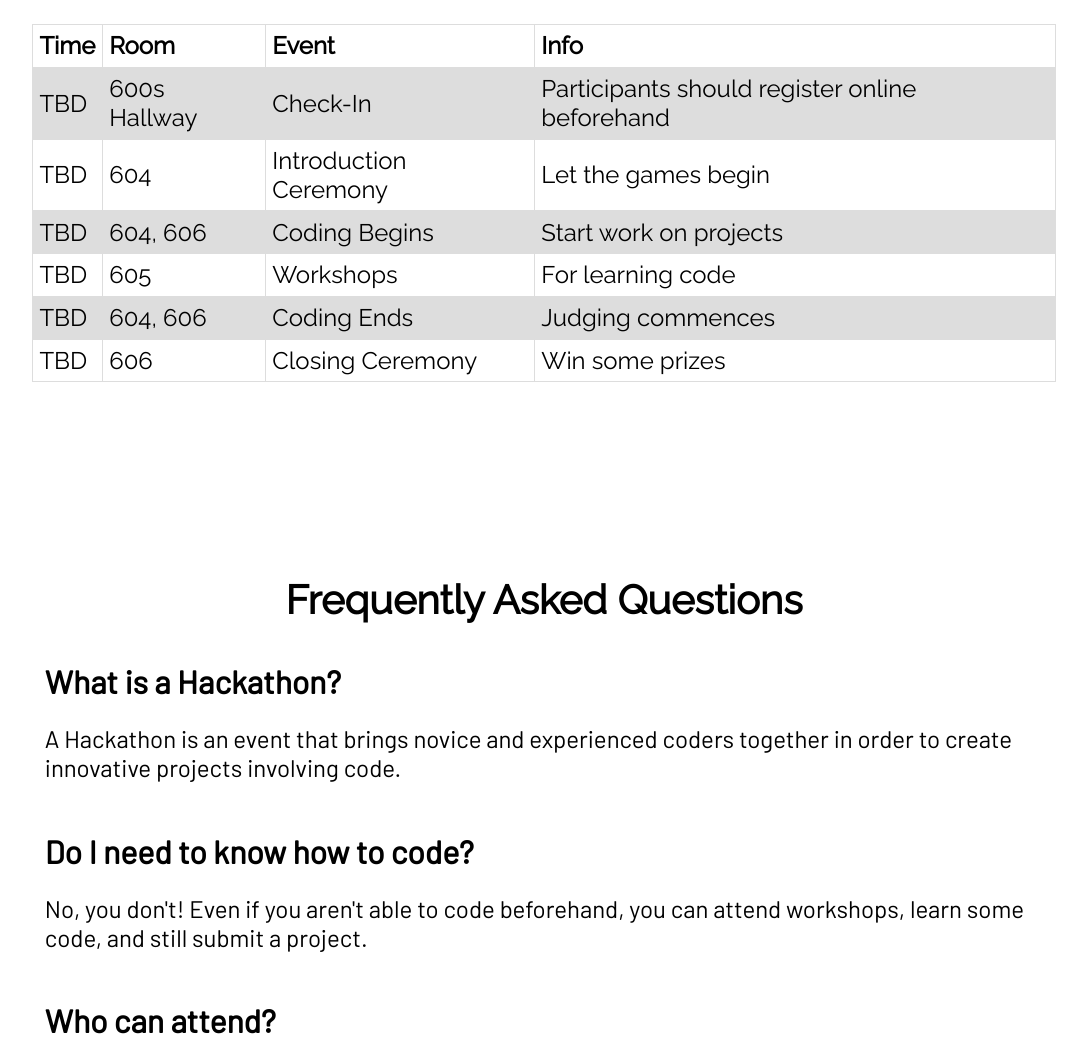
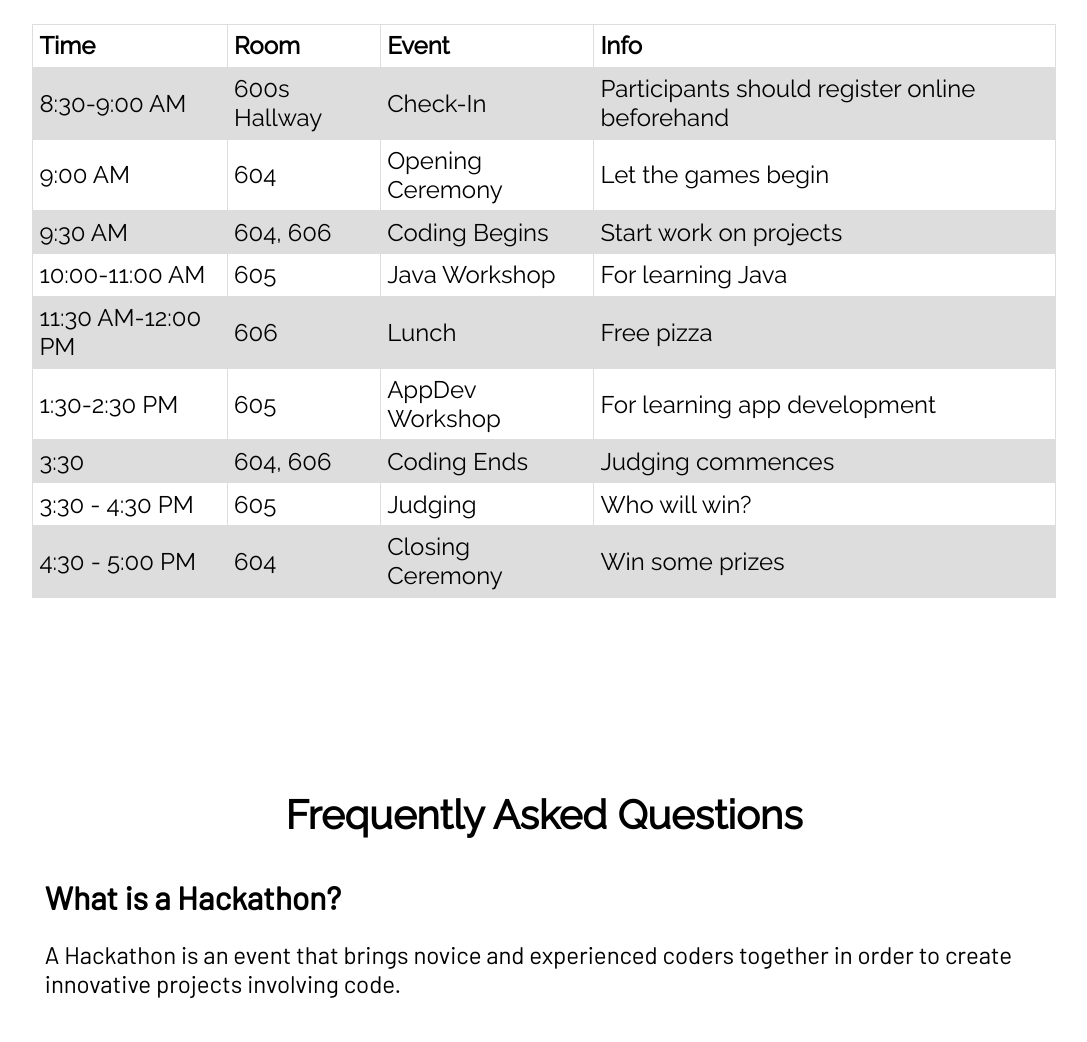
Before and after one commit to hocohacks/hocohacks.github.io, a plain HTML site: page index.html in a window 1280 px wide. Shown: the part 1535-2577 px from the top of the page, without its empty margins (96-1183 px from the left). Drawn offline with nearby package versions, Linux system fonts and the light colour scheme; a script that the page names is missing.

Commit message:
Info Update
Updated faq and schedule

```diff
--- a/index.html
+++ b/index.html
@@ -44,38 +44,56 @@
                         <th>Info</th>
                     </tr>
                     <tr>
-                        <td>TBD</td>
+                        <td>8:30-9:00 AM</td>
                         <td>600s Hallway</td>
                         <td>Check-In</td>
                         <td>Participants should register online beforehand</td>
                     </tr>
                     <tr>
-                        <td>TBD</td>
+                        <td>9:00 AM</td>
                         <td>604</td>
-                        <td>Introduction Ceremony</td>
+                        <td>Opening Ceremony</td>
                         <td>Let the games begin</td>
                     </tr>
                     <tr>
-                        <td>TBD</td>
+                        <td>9:30 AM</td>
                         <td>604, 606</td>
                         <td>Coding Begins</td>
                         <td>Start work on projects</td>
                     </tr>
                     <tr>
-                        <td>TBD</td>
+                        <td>10:00-11:00 AM</td>
                         <td>605</td>
-                        <td>Workshops</td>
-                        <td>For learning code</td>
+                        <td>Java Workshop</td>
+                        <td>For learning Java</td>
                     </tr>
                     <tr>
-                        <td>TBD</td>
+                        <td>11:30 AM-12:00 PM</td>
+                        <td>606</td>
+                        <td>Lunch</td>
+                        <td>Free pizza</td>
+                    </tr>
+                    <tr>
+                        <td>1:30-2:30 PM</td>
+                        <td>605</td>
+                        <td>AppDev Workshop</td>
+                        <td>For learning app development</td>
+                    </tr>
+                    <tr>
+                        <td>3:30</td>
                         <td>604, 606</td>
                         <td>Coding Ends</td>
                         <td>Judging commences</td>
                     </tr>
                     <tr>
-                        <td>TBD</td>
-                        <td>606</td>
+                        <td>3:30 - 4:30 PM</td>
+                        <td>605</td>
+                        <td>Judging</td>
+                        <td>Who will win?</td>
+                    </tr>
+                    <tr>
+                        <td>4:30 - 5:00 PM</td>
+                        <td>604</td>
                         <td>Closing Ceremony</td>
                         <td>Win some prizes</td>
                     </tr>
@@ -84,10 +102,10 @@
             <div class="faq">
                 <h1 id="faq">Frequently Asked Questions</h1>
                 <div><b>What is a Hackathon?</b><p>A Hackathon is an event that brings novice and experienced coders together in order to create innovative projects involving code.</p></div>
-                <div><b>Do I need to know how to code?</b><p>No, you don't! Even if you aren't able to code beforehand, you can attend workshops, learn some code, and still submit a project.</p></div>
+                <div><b>Do I need to know how to code?</b><p>No, you don't! Even if you aren't able to code beforehand, you can attend workshops to learn some code (Java or AppDev), and still submit a project.</p></div>
                 <div><b>Who can attend?</b><p>HocoHacks is open to all middle and high school students. However, anyone is welcome to drop by and see what participants are working on.</p></div>
                 <div><b>What's the team limit and what if I don't have a team?</b><p>No problem! Many participants arrive without a team, and you can meet and work with new people. You can also choose to work alone. The limit is 3 people per team.</p></div>
-                <div><b>What can I make?</b><p>Topic TBD...stay tuned! <!-- Possibilities are websites, mobile or desktop apps, or even hardware projects. --> </p></div>
+                <div><b>What is the topic and what can I make?</b><p>The topic will be revealed on the day of the hackathon (so as to avoid cheating). For your hack, possibilities are websites, mobile or desktop apps, or even hardware projects. </p></div>
                 <div><b>How much does it cost?</b><p>HocoHacks is free for all participants! We provide food, beverages, workspaces, and "swag" (free stuff).</p></div>
                 <div><b>What should I bring?</b><p>We recommend that you bring a laptop (and your best thinking mind). Laptops aren't required, but it won't be easy to code on lined paper.</p></div>
                 <div><b>Can I use past projects?</b><p>Anyone caught working on past projects will be forced to sit in the corner and wear the dunce hat. Don't give yourself an unfair advantage over your fellow competitors.</p></div>
```
